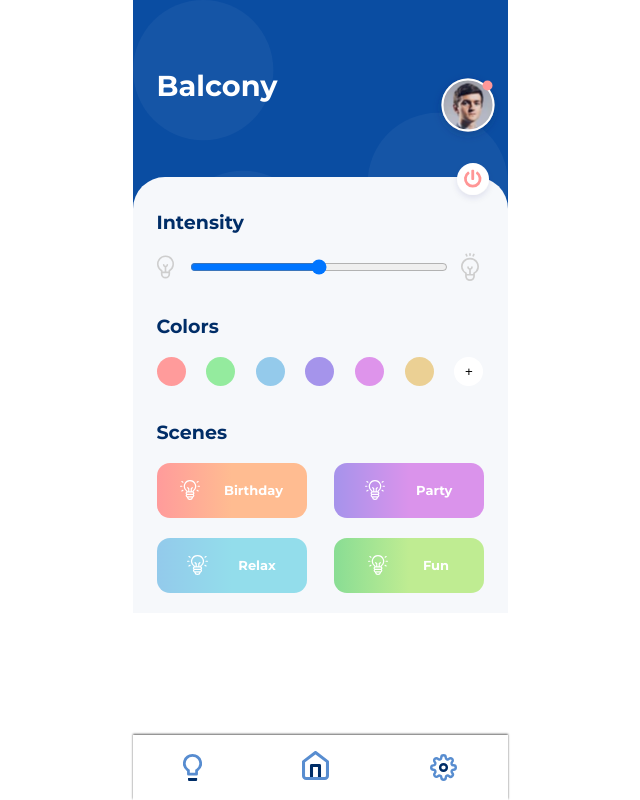
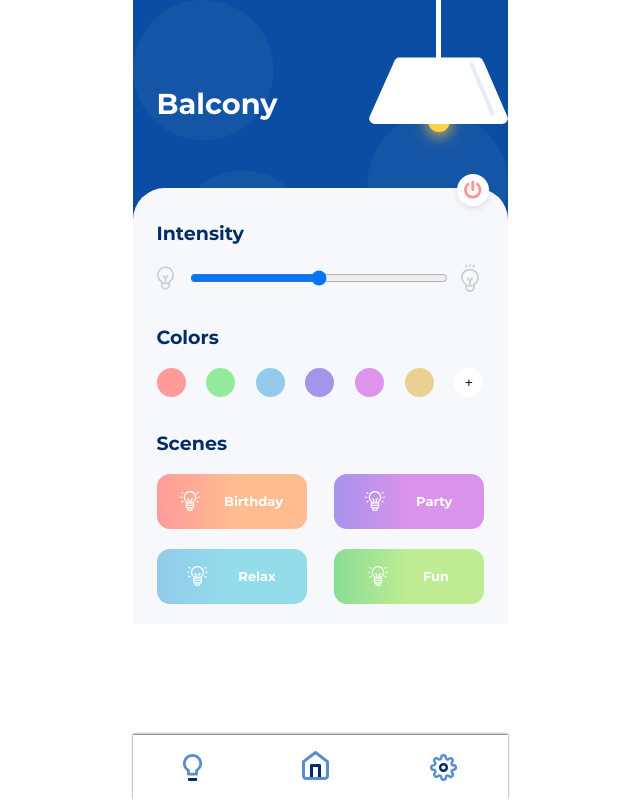
Before and after one commit to mikandermickey/Smartlights-projekt_v1, a React (Create React App) app: page /balcony in a window 1280 px wide. Shown: the whole page, without its empty margins (320-960 px from the left). Built offline with nearby package versions, Linux system fonts and the light colour scheme.

Commit message:
header udskifter korrekt

```diff
--- a/public/data/api/roomData.json
+++ b/public/data/api/roomData.json
@@ -1,12 +1,17 @@
 {
+    "lights": [
+        "Main Light",
+        "Desk Lights",
+        "Bed Lights"
+    ],
     "rooms": [
         {
-            "id": "bedroom",
+            "id": "bed room",
             "lights": "4",
             "image": "data/img/bed.svg"
         },
         {
-            "id": "livingroom",
+            "id": "living room",
             "lights": "2",
             "image": "data/img/room.svg"
         },
--- a/src/components/Header.js
+++ b/src/components/Header.js
@@ -1,18 +1,13 @@
 /** @jsx jsx */
 import { css, jsx } from "@emotion/core";
 import Headline from "./Headline";
-import Avatar from "./Avatar";
 import Circles from "./Circles";
 import { Router } from "@reach/router";
+import LightControls from "./LightControls";
 
 const Header = (props) => {
     console.log(props.roomid)
     const style = css`
-        display:flex;
-        justify-content: space-between;
-        padding-top: 4.25em;
-        padding-left: 1.5em;
-        padding-bottom: 1.8em;
         position: relative;
     `
     return (
@@ -21,7 +16,6 @@ const Header = (props) => {
                 <Headline path="/" />
                 <Headline path="/:roomid" />
             </Router>
-            <Avatar userImage="data/img/user.svg" />
             <Circles circle="data/img/circles.svg" />
         </header>
     );
--- a/src/components/Headline.js
+++ b/src/components/Headline.js
@@ -2,6 +2,7 @@
 import { css, jsx } from "@emotion/core";
 import { useContext } from "react";
 import { RoomContext } from "../contexts/RoomContext";
+import Avatar from "./Avatar";
 
 
 
@@ -11,13 +12,23 @@ const Headline = (props) => {
     console.log(props)
 
     const style = css`
+        display:flex;
+        justify-content: space-between;
+        padding-left: 1.5em;
+        padding-bottom: 1.8em;
+    `;
+    const styleH = css`
         font-size: 1.8em;
         color: white;
         width: 2em;
         text-transform: capitalize;
+        padding-top: 3em;
     `
     return (rooms &&
-        <h1 css={style}>{props.roomid ? props.roomid : "Control Panel"}</h1 >
+        <div css={style}>
+            <h1 css={styleH}>{props.roomid ? props.roomid : "Control Panel"}</h1 >
+            <Avatar userImage={props.roomid ? "data/img/lampe.svg" : "data/img/user.svg"} />
+        </div>
     )
 };
 
--- /dev/null
+++ b/src/components/LightControls.js
@@ -0,0 +1,17 @@
+/** @jsx jsx */
+import { css, jsx } from "@emotion/core";
+
+const LightControls = () => {
+    const style = css`
+        width: 124px;
+        height:45px;
+        background-color: white;
+    `;
+    return (
+        <div css={style}>
+
+        </div>
+    );
+}
+
+export default LightControls;
```
Also changed, not shown: src/components/Lampe.js (added, +10 -0 lines).
